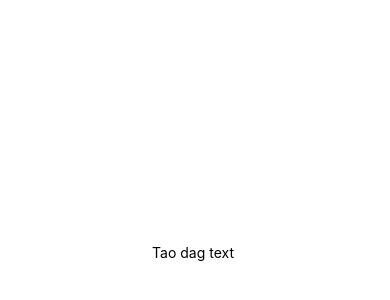
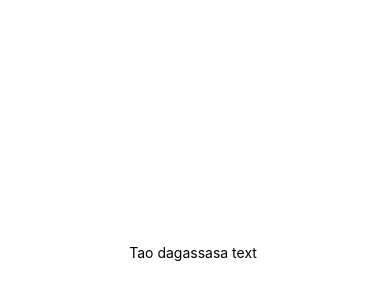
Before and after one commit to namsdai1/Energy_Mobile, a React Native app: screen /Plash in a window 390 px wide. Shown: the part 170-470 px from the top of the page. Built offline with nearby package versions, Linux system fonts and the light colour scheme.

Commit message:
Kiet ngsu

```diff
--- a/src/screens/PlashScreen.js
+++ b/src/screens/PlashScreen.js
@@ -5,7 +5,7 @@ import styles from '../styles/PlashStyle';
 const PlashScreen = () => {
     return (
         <View style={styles.container}>
-            <Text>Tao dag text </Text>
+            <Text>Tao dagassasa text </Text>
         </View>
     )
 }
```
